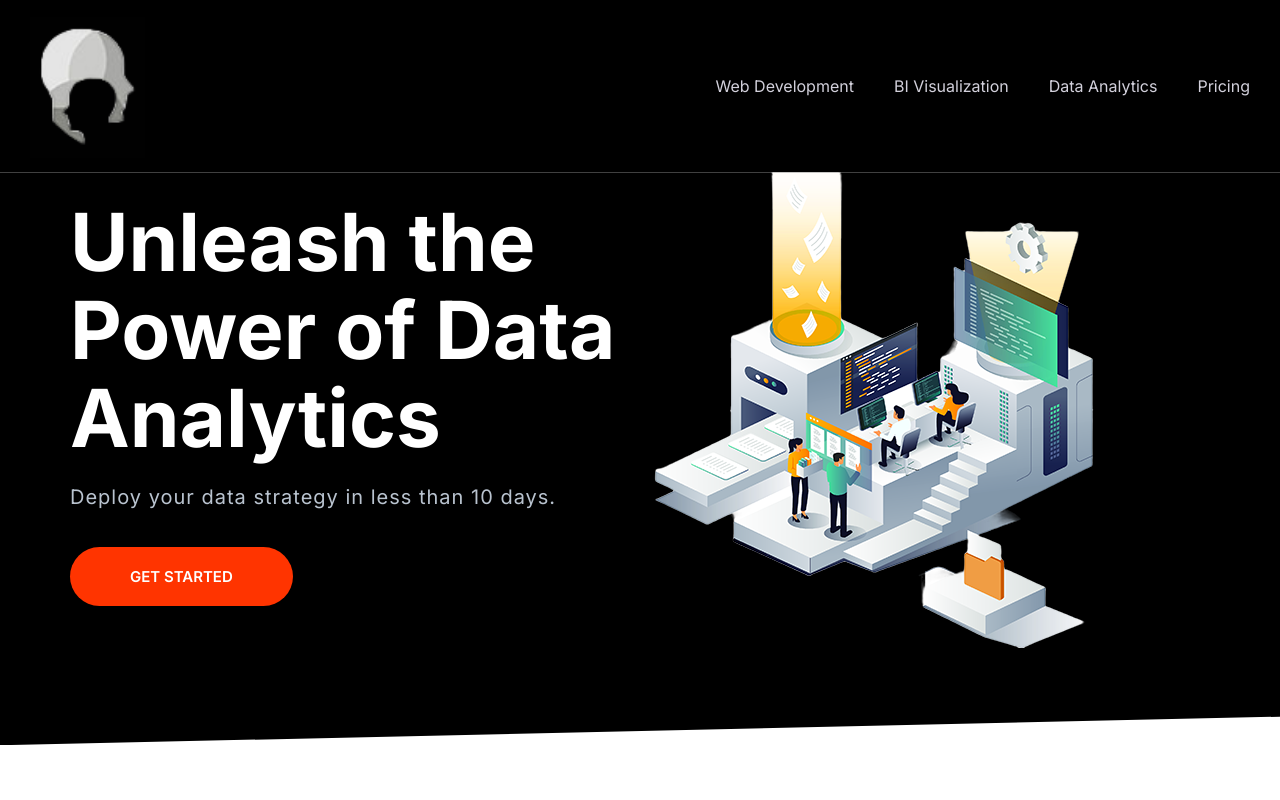
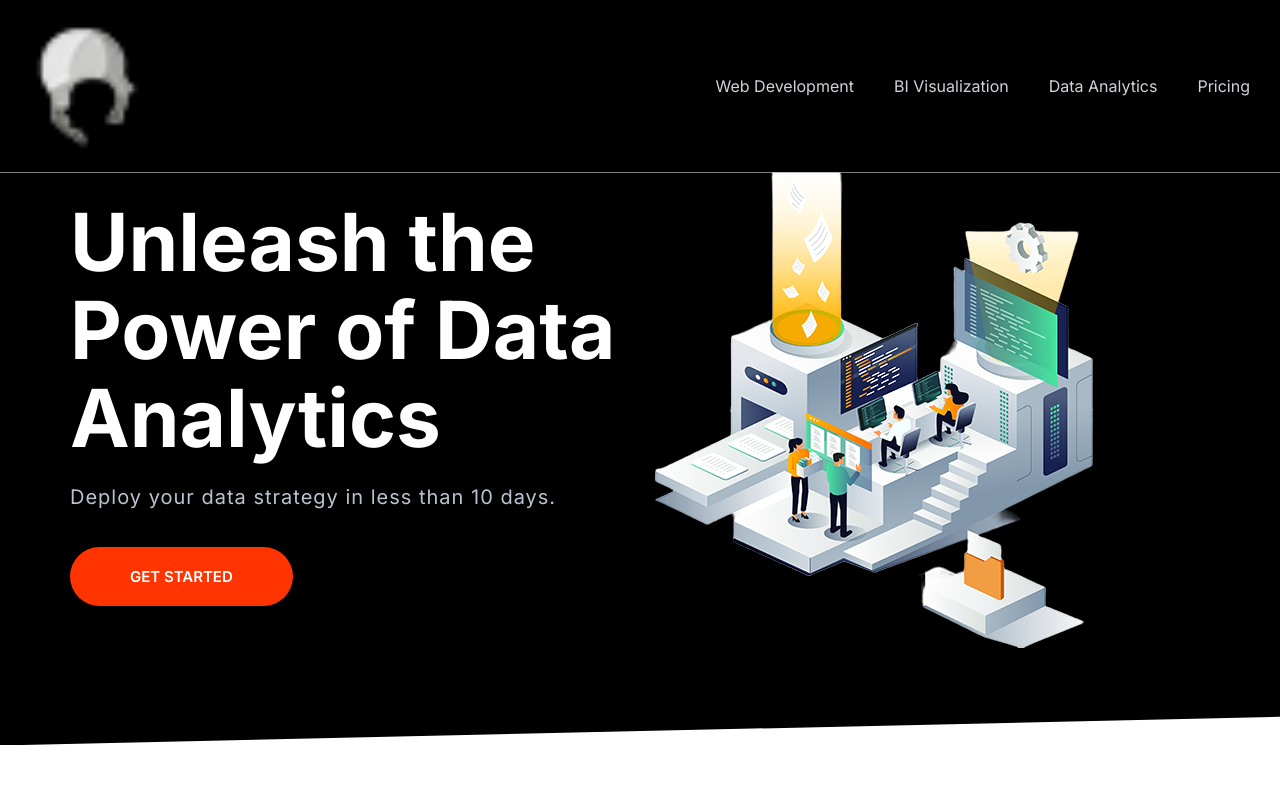
Before and after one commit to hofong428/codebat, a website built with Parcel: page index.html in a window 1280 px wide. Shown: the top 800 px of the page. Built offline with nearby package versions, Linux system fonts and the light colour scheme.

Commit message:
logo 3rd change.

```diff
--- a/index.html
+++ b/index.html
@@ -33,7 +33,7 @@
     <header>
       <nav class="nav collapsible">
         <a aria-label="Moshify" class="nav__brand" href="/"
-          ><img src="images/head-md.png" alt=""
+          ><img src="images/head-sm.png" alt=""
         /></a>
         <svg class="icon icon--white nav__toggler">
           <use href="images/sprite.svg#menu"></use>
```
